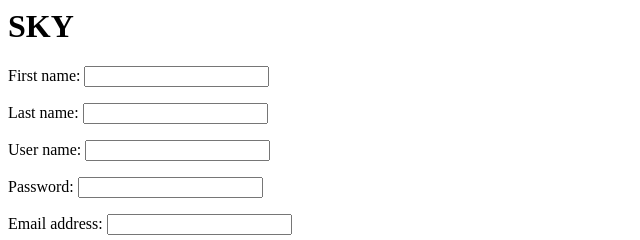
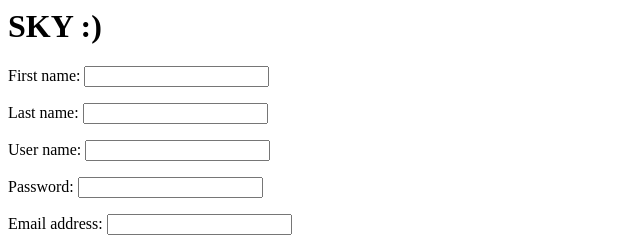
Before and after one commit to vni03/jenkins-demo, a website: page src/practice_page.html in a window 1280 px wide. Shown: the top 240 px of the page, 0-640 px from the left. Drawn offline with nearby package versions, Linux system fonts and the light colour scheme.

Commit message:
added a smiley face

```diff
--- a/src/practice_page.html
+++ b/src/practice_page.html
@@ -31,7 +31,7 @@
         </script>
 	</head>
 	<body data-new-gr-c-s-loaded="14.993.0">
-        <h1>SKY</h1>
+        <h1>SKY :)</h1>
         <form action="checkit(this)">
             <p>First name: <input id="firstname" name="first_name" type="text" onchange="capitalizeFirstLetter(this)" /></p>
             <p>Last name: <input id="lastname" name="last_name" type="text" onchange="capitalizeFirstLetter(this)"/></p>
```
